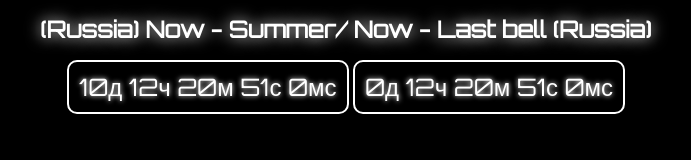
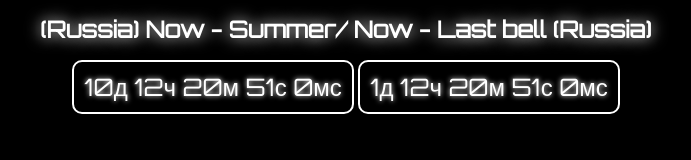
Before and after one commit to Divelzz/Now-Summer, a plain HTML site: page index.html in a window 1280 px wide. Shown: the whole page, without its empty margins (294-985 px from the left). Drawn offline with Linux system fonts and the light colour scheme.

Commit message:
Update index.html

```diff
--- a/index.html
+++ b/index.html
@@ -81,7 +81,7 @@
     <div id="timer2"></div>
     <script>
 
-        var countDownDate2 = new Date("May 21, 2023 00:00:00").getTime();
+        var countDownDate2 = new Date("May 22, 2023 00:00:00").getTime();
 
 
         var x = setInterval(function() {
@@ -104,7 +104,7 @@
             + minutes + "м " + seconds + "с " + milliseconds + "мс ";
                   if (distance < 0) {
                 clearInterval(x);
-                document.getElementById("timer2").innerHTML = "Поздравляю с началом лета.";
+                document.getElementById("timer2").innerHTML = "Последний звонок успешно был проведен.";
             }
 
         }, 10);
```
